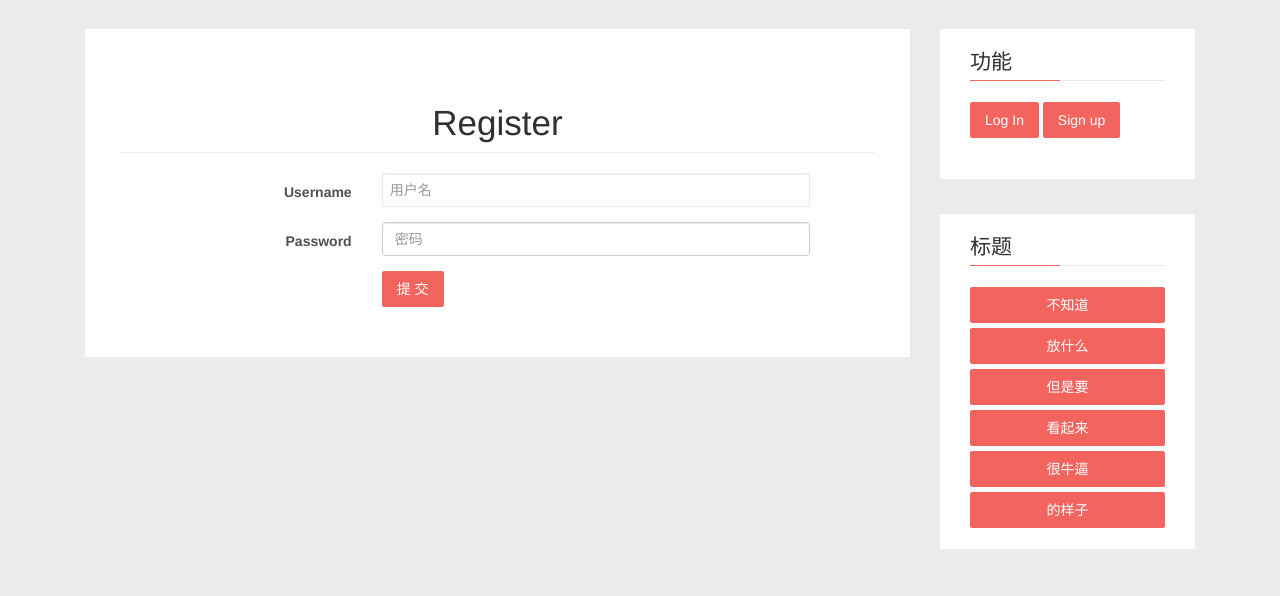
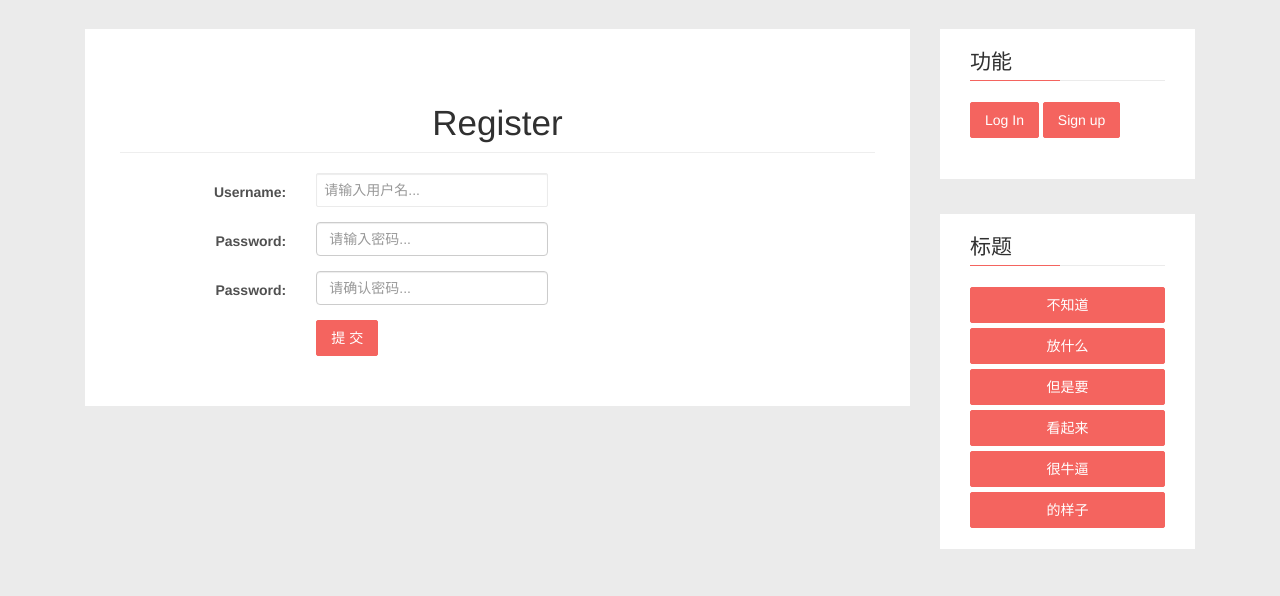
Before and after one commit to JZ10UJS/djangoweb_on_sae, a Django app: page /register/ in a window 1280 px wide. Shown: the part 51-647 px from the top of the page. Run offline with Django 3.2, Linux system fonts and the light colour scheme; parts of the project's set-up code (start-up, migrations or seed data) failed here and were passed over; some libraries are stand-ins or nearby versions.

Commit message:
修改注册时的交互

```diff
--- a/news/templates/news/register.html
+++ b/news/templates/news/register.html
@@ -5,25 +5,91 @@
 <div class='post'>
 <h2 class='page-header text-center'>Register</h2>
 
-<form method='post' class='form-horizontal'>
+<form class='form-horizontal' method='post'>
     {% csrf_token %}
-    <div class="form-group">
-        <label for="id_username" class="col-sm-4 control-label">Username</label>
-        <div class="col-sm-7">
-            <input type="text" name='username' id="id_username" class="form-control" placeholder="用户名">
+    <div class="form-group has-feedback" id='username-check'>
+        <label class="control-label col-sm-3" for="username">Username: </label>
+        <div class='col-sm-4'>
+            <input type="text" name='username' class="form-control" id="username" aria-describedby="username2Status" placeholder='请输入用户名...'>
+            <div id='un-icon'></div>
         </div>
+        <div class='control-label col-sm-5' id='u-help-text'></div>
+    </div>
+    <div class="form-group has-feedback" id='password-check1'>
+        <label class="control-label col-sm-3" for="password1">Password: </label>
+        <div class='col-sm-4'>
+            <input type="password" name='password' class="form-control" id="password1" aria-describedby="password12Status" placeholder='请输入密码...'>
+            <div class='pd-icon'></div>
+        </div>
+        <div class='control-label col-sm-5 pd-help-text'></div>
+    </div>
+    <div class="form-group has-feedback" id='password-check2'>
+        <label class="control-label col-sm-3" for="password2">Password: </label>
+        <div class='col-sm-4'>
+            <input type="password" class="form-control" id="password2" aria-describedby="password22Status" placeholder='请确认密码...'>
+            <div class='pd-icon'></div>
+        </div>
+        <div class='control-label col-sm-5 pd-help-text'></div>
     </div>
     <div class="form-group">
-        <label for="id_password" class="col-sm-4 control-label">Password</label>
-        <div class="col-sm-7">
-            <input type="password" name='password' id="id_password" class="form-control" placeholder="密码">
-        </div>
-    </div>
-    <div class="form-group">
-        <div class="col-sm-offset-4 col-sm-3">
+        <div class="col-sm-offset-3 col-sm-3">
             <button type='submit' class='btn btn-default'>提 交</button>
         </div>
     </div>
 </form>
+<script>
+    $(document).ready(function(){
+        $('#username').bind({
+            blur:function(){
+                var usname = $('#username').val();
+                if( usname != ""){
+                    $.getJSON("{% url 'username_check' %}",{'username':usname}, function(ret){
+                        if(ret.is_allowed == false){
+                            $('#username-check').addClass('has-error');
+                            $('#un-icon').html('<span class="glyphicon glyphicon-remove form-control-feedback" aria-hidden="true" id="un"></span>');
+                        }else{
+                            $('#username-check').removeClass('has-error');
+                            $('#username-check').addClass('has-success');
+                            $('#un-icon').html('<span class="glyphicon glyphicon-ok form-control-feedback" aria-hidden="true" id="un"></span>');
+                        }
+                        $('#u-help-text').html('<p class="text-left">'+ret['info']+"</p>");
+                    });
+                }else{
+                    $('#username-check').addClass('has-error');
+                    $('#un-icon').html('<span class="glyphicon glyphicon-remove form-control-feedback" aria-hidden="true" id="un"></span>');
+                    $('#u-help-text').html('<p class="text-left">用户名不能为空</p>');
+                }
+            },
+            focus:function(){
+                $('#username-check').removeClass('has-success');
+                $('#un').remove();
+            }
+        });
+        $('#password2, #password1').bind({
+            focus:function(){
+                $('#password-check1').removeClass('has-success');
+                $('#password-check2').removeClass('has-success');
+                $('#password-check1').removeClass('has-error');
+                $('#password-check2').removeClass('has-error');
+                $('.pd-icon').empty();
+            },
+            blur:function(){
+                var psd1 = $('#password1').val();
+                var psd2 = $('#password2').val();
+                if((psd1 == psd2) && (psd1 != "")){
+                    $('#password-check1').addClass('has-success');
+                    $('#password-check2').addClass('has-success');
+                    $('.pd-icon').html('<span class="glyphicon glyphicon-ok form-control-feedback" aria-hidden="true" id="ps1"></span>');
+                    $('.pd-help-text').html('<p class="text-left">两次输入一致</p>');
+                }else{
+                    $('#password-check1').addClass('has-error');
+                    $('#password-check2').addClass('has-error');
+                    $('.pd-icon').html('<span class="glyphicon glyphicon-remove form-control-feedback" aria-hidden="true" id="ps1"></span>');
+                    $('.pd-help-text').html('<p class="text-left">两次输入不一致</p>');
+                }
+            }
+        });
+    });
+</script>
 </div>
 {% endblock %}
--- a/news/views.py
+++ b/news/views.py
@@ -1,6 +1,6 @@
 # coding: utf-8
 from django.shortcuts import render, get_object_or_404
-from django.http import HttpResponse, HttpResponseRedirect
+from django.http import HttpResponse, HttpResponseRedirect, JsonResponse
 from django.core.urlresolvers import reverse
 from django.contrib.auth.models import User
 from django.contrib.auth import authenticate,login,logout
@@ -67,14 +67,13 @@ def add_news(req):
 def register(req):
     if req.method == 'POST':
         user_form = RegisterForm(data=req.POST)
+        print req.POST
         if user_form.is_valid():
             user = user_form.save(commit=False)
             user.set_password(user.password)
             user.save()
             return HttpResponseRedirect('/login/')
-    else:
-        user_form = RegisterForm()
-    return render(req, 'news/register.html', {'user_form':user_form})
+    return render(req, 'news/register.html')
 
 def user_login(req):
     if req.method == 'POST':
--- a/templates/base.html
+++ b/templates/base.html
@@ -8,6 +8,8 @@
     <link href="{% static 'css/monokai_sublime.min.css' %}" rel='stylesheet'>
     <link href="{% static 'favicon.ico' %}" rel='shortcut icon'>
     <link href="{% static 'css/screen.css' %}" rel='stylesheet'>
+    <script src="{% static 'js/jquery-1.11.1.min.js' %}"></script>
+    <script src="{% static 'js/bootstrap.min.js' %}"></script>
     <title>{% block title %}ZJ-website{% endblock %}</title>
 </head>
 <body>
@@ -26,6 +28,7 @@
                     <li><a href="{% url 'news:display' 'django' %}">Django</a></li>
                     <li><a href="{% url 'news:display' 'html' %}">HTML</a></li>
                     <li><a href="{% url 'news:display' 'css' %}">CSS</a></li>
+                    <li><a href="/api-info/">RESTful API</a></li>
                 </ul>
             </li>
         </ul>
@@ -123,7 +126,6 @@
 <p><a href='#'>Contact</a>&nbsp;&nbsp;|&nbsp;&nbsp;<a href='#'>About</a></p>
 <hr/>
 </div>
-<script src="{% static 'js/jquery-1.11.1.min.js' %}"></script>
-<script src="{% static 'js/bootstrap.min.js' %}"></script>
+
 </body>
 </html>
```
Also changed, not shown: 1 other file.
